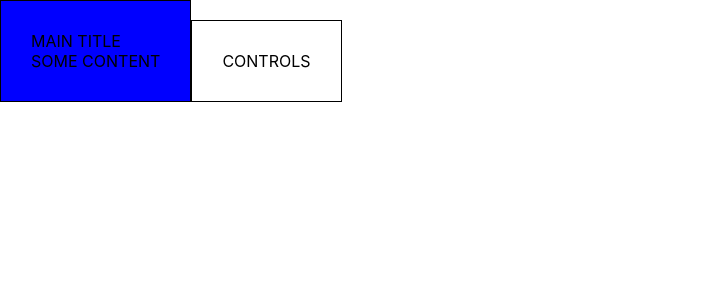
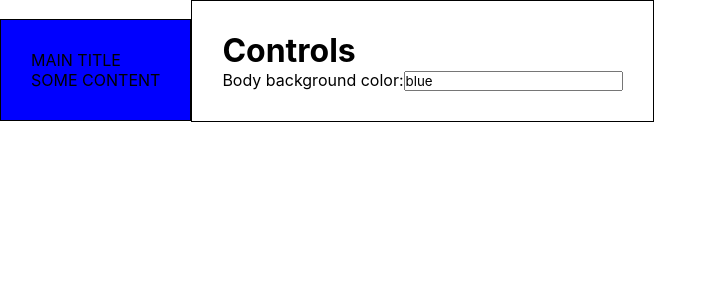
Before and after one commit to bananno/designer, a React (Create React App) app: page / in a window 1280 px wide. Shown: the top 300 px of the page, without its empty margins (0-717 px from the left). Built offline with nearby package versions, Linux system fonts and the light colour scheme.

Commit message:
Create input

```diff
--- a/src/Control/Control.js
+++ b/src/Control/Control.js
@@ -4,7 +4,11 @@ class Control extends Component {
   render() {
     return (
       <div className="block">
-          <div>CONTROLS</div>
+        <h1>Controls</h1>
+        <div>
+          Body background color:
+          <input value="blue"/>
+        </div>
       </div>
     );
   }
```
